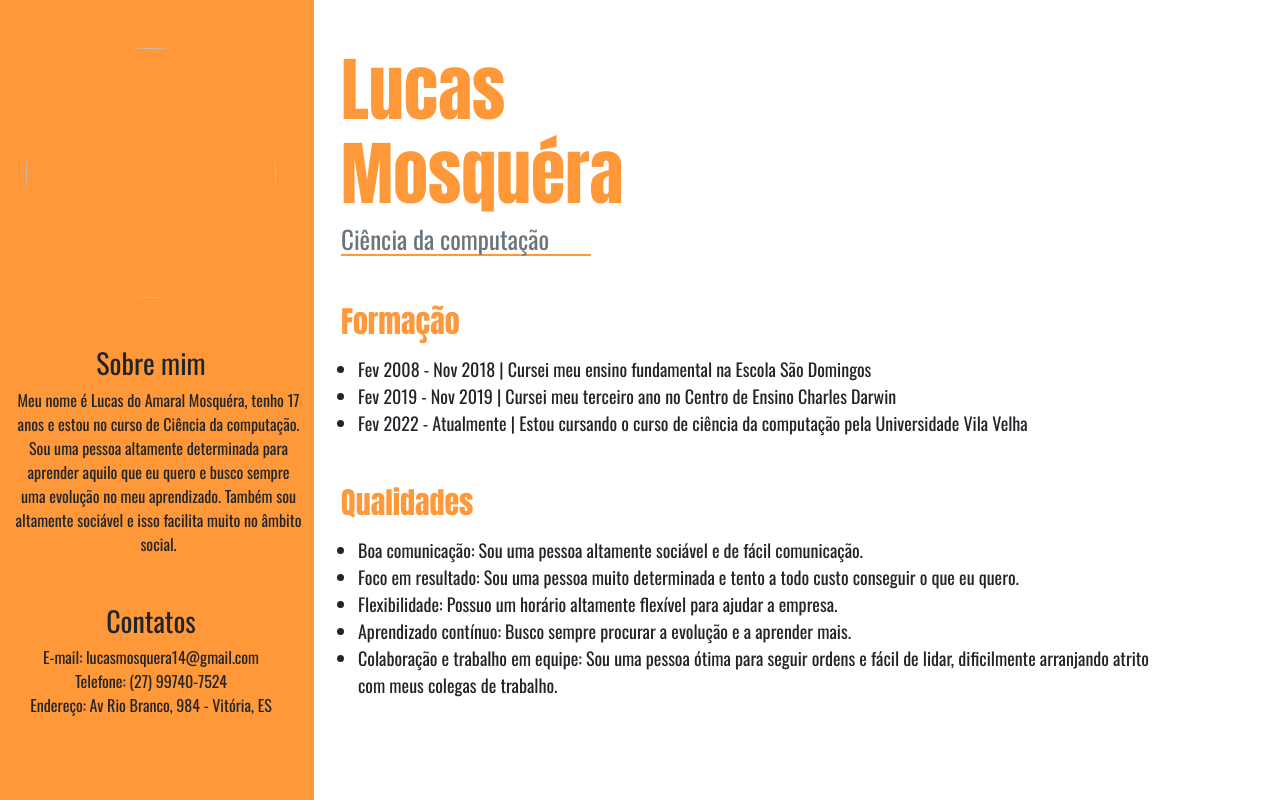
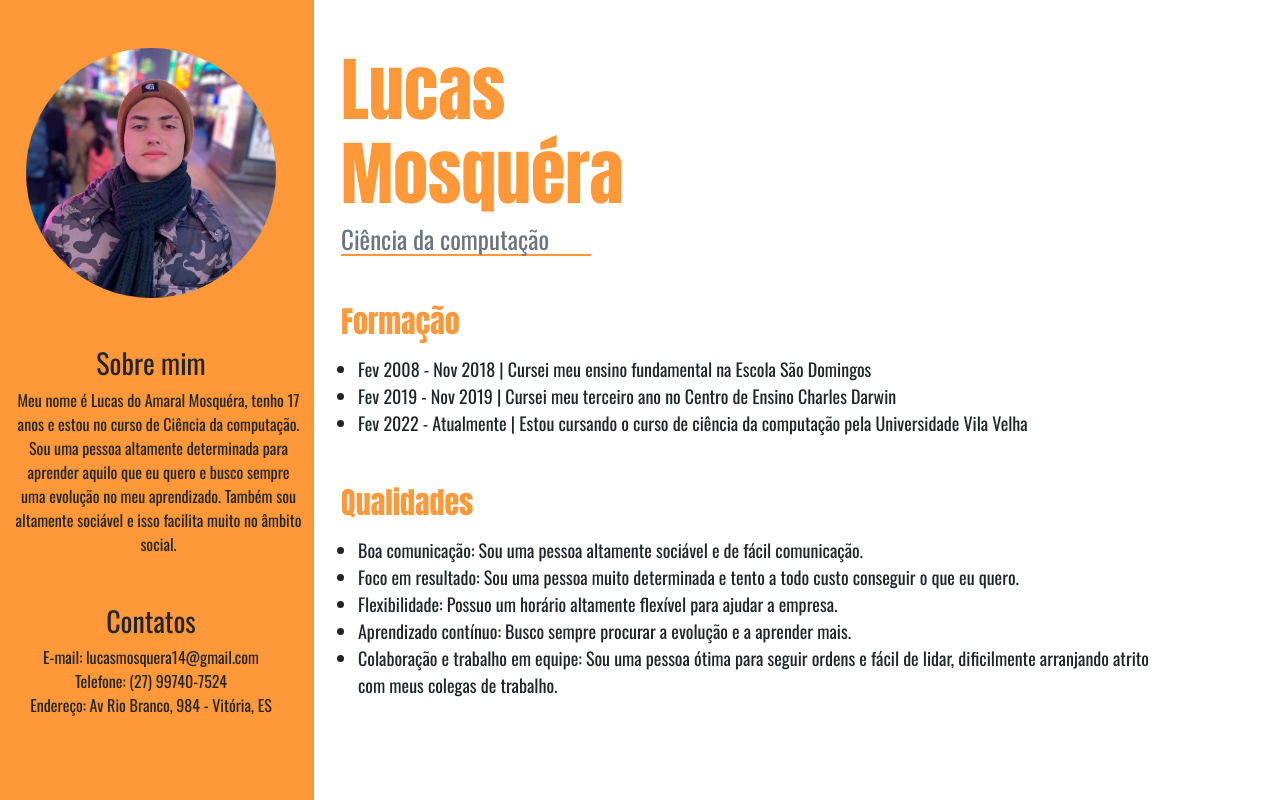
Before and after one commit to lucasmosquera12/curriculo, a plain HTML site: page index.html in a window 1280 px wide. Drawn offline with nearby package versions, Linux system fonts and the light colour scheme.

Commit message:
Update index.html

```diff
--- a/index.html
+++ b/index.html
@@ -32,7 +32,7 @@
             <div class="row">
                 <div class="col-md-4 col-lg-3 bg1">
                     <div class="mt-5 text-center">
-                        <img src="images/lucas.JPG" class="img1" alt="">
+                        <img src="lucas.JPG" class="img1" alt="">
                     </div>
                     <br>
                     <h3 class="mt-4 text-center ow">Sobre mim</h3>
```
